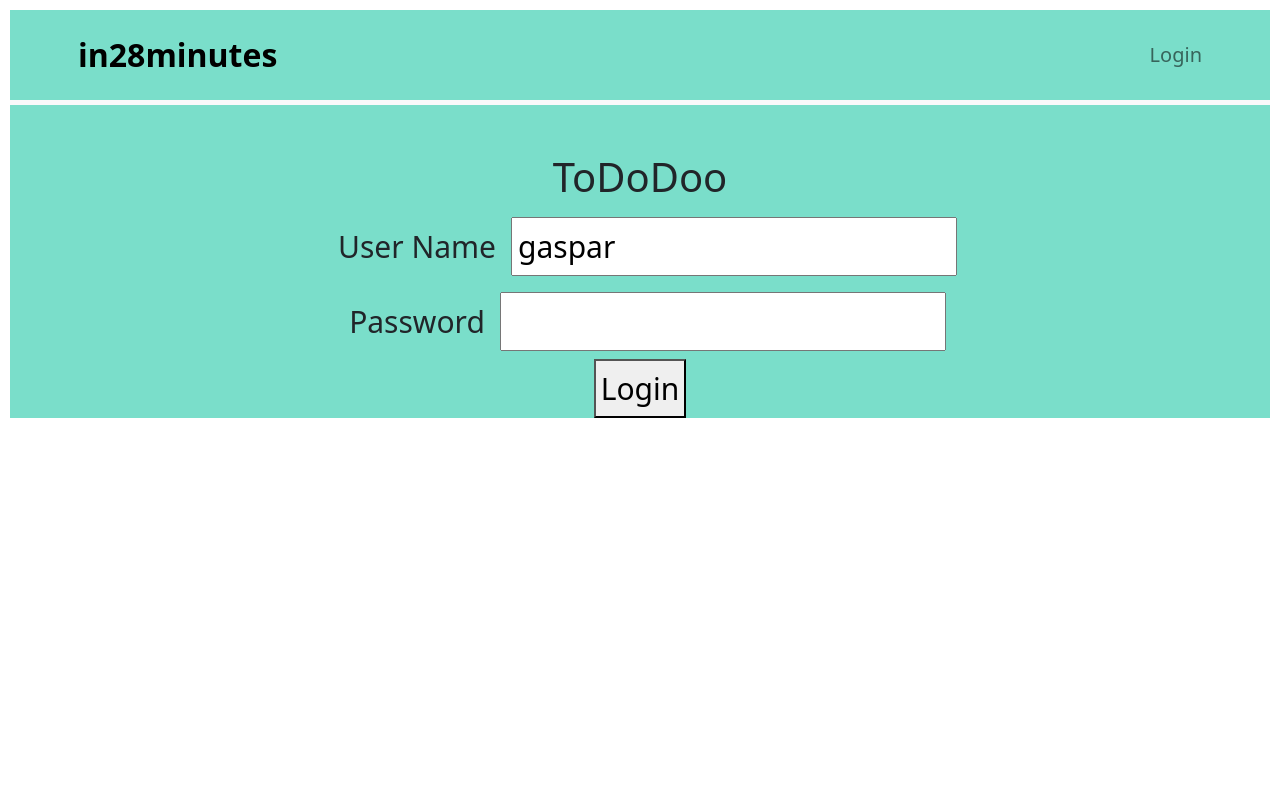
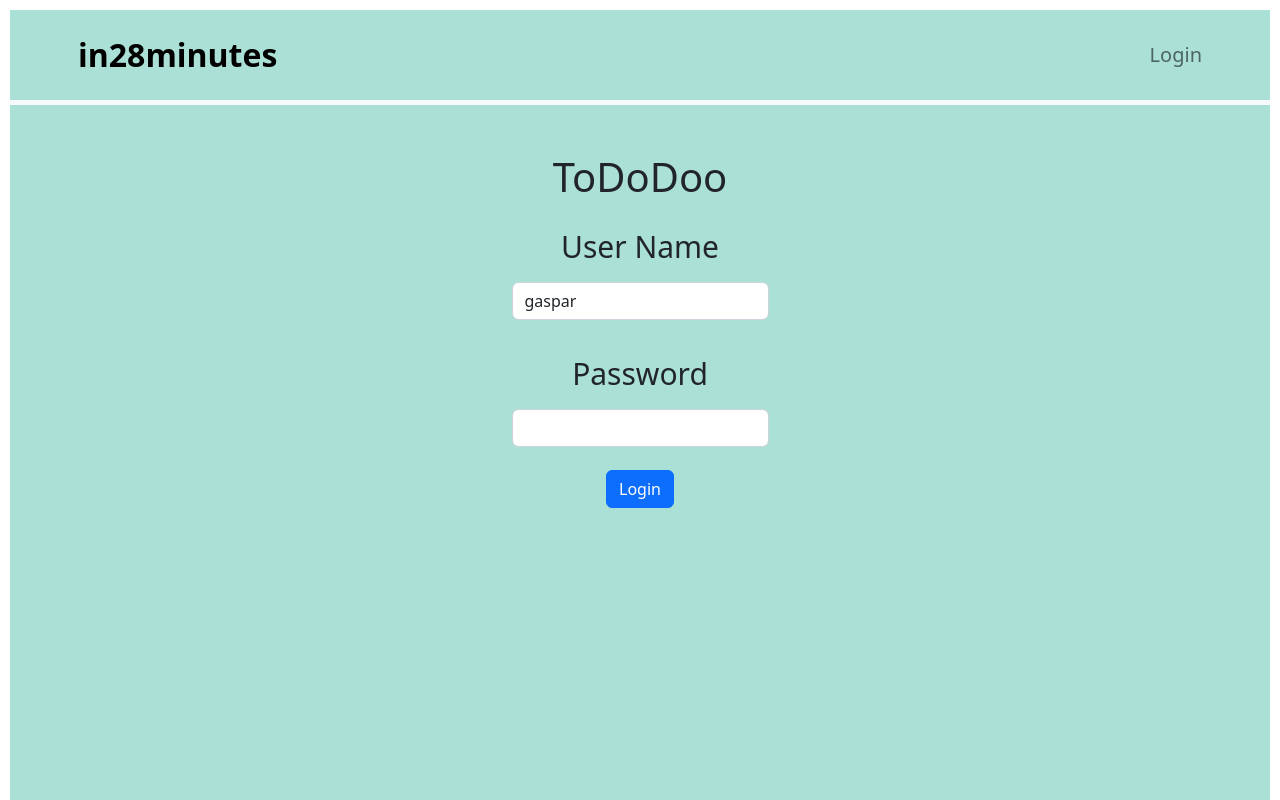
Before and after one commit to andersonmgaspar/todo-react, a React (Create React App) app: page / in a window 1280 px wide. Shown: the top 800 px of the page. Built offline with nearby package versions, Linux system fonts and the light colour scheme.

Commit message:
authenticated routes component and some login form styling

```diff
--- a/src/App.css
+++ b/src/App.css
@@ -1,7 +1,7 @@
 .App {
   text-align: center;
   font-size: 30px;
-  background: rgb(122, 222, 202);
+  background: rgb(171, 224, 214);
 }
 
 .FirstComponent{
--- a/src/components/todo/LoginComponent.jsx
+++ b/src/components/todo/LoginComponent.jsx
@@ -30,23 +30,23 @@ function LoginComponent() {
     }
 
     return (
-        <div className="Login">
-            <h1>ToDoDoo</h1>
-            {loginFailed && <div className='errorMessage'>Authenticated Failed. Check the credentials.</div>}
-            <div className="LoginForm">
-                <div>
-                    <label>User Name</label>
-                    <input type="text" name="username" value={username} onChange={handleUsernameChange} />
+        <div className="container min-vh-100 d-flex justify-content-center align-itens-center">
+            <form>
+                <h1>ToDoDoo</h1>
+                {loginFailed && <div className='p-1 alert alert-warning'>Authenticated Failed. <br/>Check the credentials.</div>}
+                <div className="mb-3">
+                    <label className="form-label">User Name</label>
+                    <input type="text" name="username" className="form-control" value={username} onChange={handleUsernameChange} />
+                </div>
+                <div className="mb-3">
+                    <label className="form-label">Password</label>
+                    <input type="password" name="password" className="form-control" value={password} onChange={handlePasswordChange} />
                 </div>
                 <div>
-                    <label>Password</label>
-                    <input type="password" name="password" value={password} onChange={handlePasswordChange} />
-                </div>
-                <div>
-                    <button type="button"name="login" onClick={handleSubmit}>Login</button>
+                    <button type="button" name="login" className="btn btn-primary" onClick={handleSubmit}>Login</button>
 
                 </div>
-            </div>
+            </form>
 
         </div>
     )
--- a/src/components/todo/TodoApp.jsx
+++ b/src/components/todo/TodoApp.jsx
@@ -12,7 +12,7 @@ import { useAuth } from './security/AuthContext'
 
 function AuthenticatedRoute({children}) {
     const authContext = useAuth()
-    if (useAuth.isAuth)
+    if (authContext.isAuth)
         return children
     return <Navigate to="/"/>
 }
```
Also changed, not shown: package.json (+4 -4 lines), 1 other file (tests, documents, lock files or other folders).
